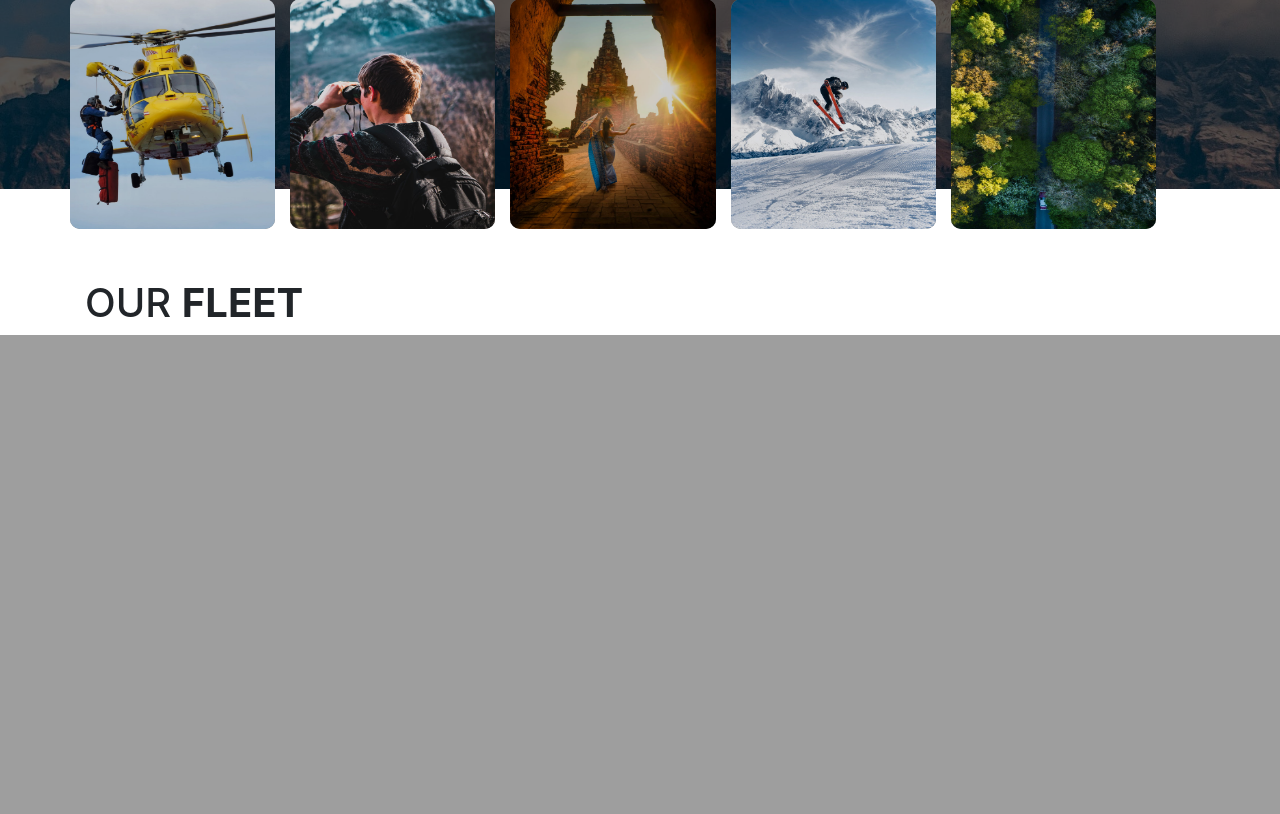
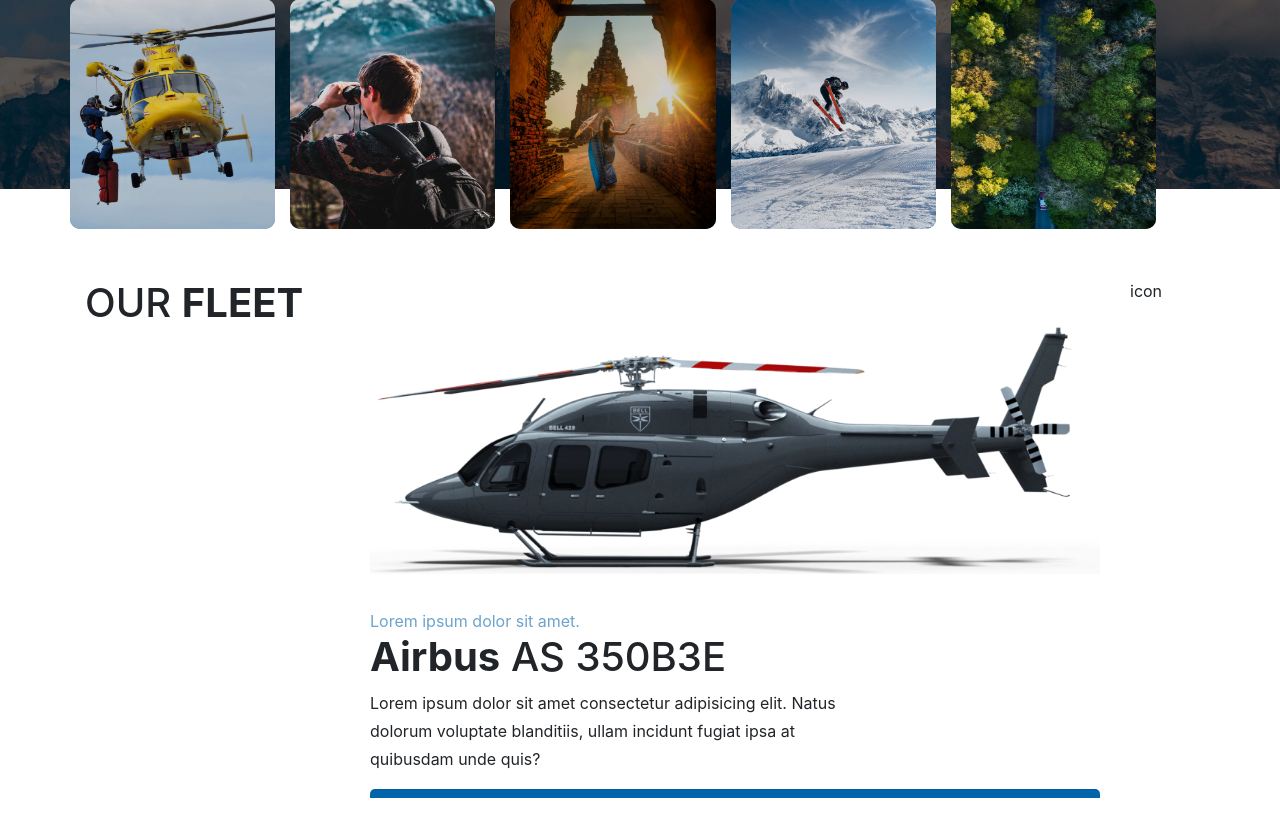
Before and after one commit to kusumghimire/Helicopter-Website, a PHP site: page / in a window 1280 px wide. Shown: the part 1990-2804 px from the top of the page. Before the commit the page ends 2325 px from the top, so only its background shows below. Run offline with PHP 8.4, Linux system fonts and the light colour scheme; some libraries are stand-ins or nearby versions.

Commit message:
fleet-banner is created

```diff
--- a/_includes/flight.php
+++ b/_includes/flight.php
@@ -6,6 +6,22 @@
           <h1>OUR <strong>FLEET</strong></h1>
         </div>
       </div>
+      <div class="col-md-8">
+        <div class="banner">
+          <img src="./img/fleet-img.png">
+        </div>
+        <div class="fleet-contents">
+          <span>Lorem ipsum dolor sit amet.</span>
+        <h1><strong>Airbus</strong> AS 350B3E</h1>
+        <p>
+          Lorem ipsum dolor sit amet consectetur adipisicing elit. Natus dolorum voluptate blanditiis, ullam incidunt fugiat ipsa at quibusdam unde quis?
+        </p>
+        <hr>
+      </div>
+      </div>
+      <div class="col-md-1">
+        icon
+      </div>
     </div>
   </div>
 </section>
--- a/css/_flight.scss
+++ b/css/_flight.scss
@@ -1,6 +1,28 @@
 .fleet-section {
   margin-top: 90px;
   .row {
-
+    .banner {
+      height: 330px;
+      width: 100%;
+      img {
+        height: 100%;
+        width: 100%;
+        object-fit: contain;
+      }
+    }
+    .fleet-contents{
+      span{
+        color: #6ca4cd;
+      }
+   p{
+     width: 70%;
+     line-height: 28px;
+   }
+   hr{
+     height: 8px;
+     background: #0264ab;
+     border-radius: 5px 5px 0px 0px;
+   }
+    }
   }
 }
--- a/css/style.css
+++ b/css/style.css
@@ -275,4 +275,31 @@ body {
 .fleet-section {
   margin-top: 90px;
 }
+
+.fleet-section .row .banner {
+  height: 330px;
+  width: 100%;
+}
+
+.fleet-section .row .banner img {
+  height: 100%;
+  width: 100%;
+  -o-object-fit: contain;
+     object-fit: contain;
+}
+
+.fleet-section .row .fleet-contents span {
+  color: #6ca4cd;
+}
+
+.fleet-section .row .fleet-contents p {
+  width: 70%;
+  line-height: 28px;
+}
+
+.fleet-section .row .fleet-contents hr {
+  height: 8px;
+  background: #0264ab;
+  border-radius: 5px 5px 0px 0px;
+}
 /*# sourceMappingURL=style.css.map */
```
Also changed, not shown: 1 other file.
